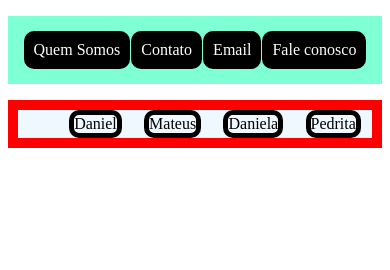
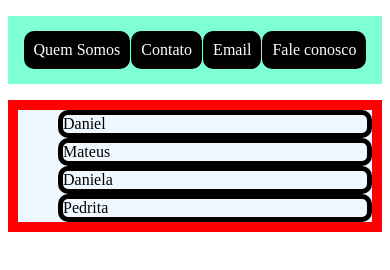
Before and after one commit to MateusRochaMr133/Branches-Git, a plain HTML site: page index.html in a window 390 px wide. Drawn offline with Linux system fonts and the light colour scheme.

Commit message:
Responsavidade criada no carrinho para celular

```diff
--- a/style.css/style.css
+++ b/style.css/style.css
@@ -33,3 +33,10 @@
     border: 5px solid black;
     border-radius: 10px;
 }
+
+@media only screen and (max-width: 760px) and (min-width:320px) {
+    .modal-lista {
+        flex-direction: column;
+        display: block;
+    }
+}
```
